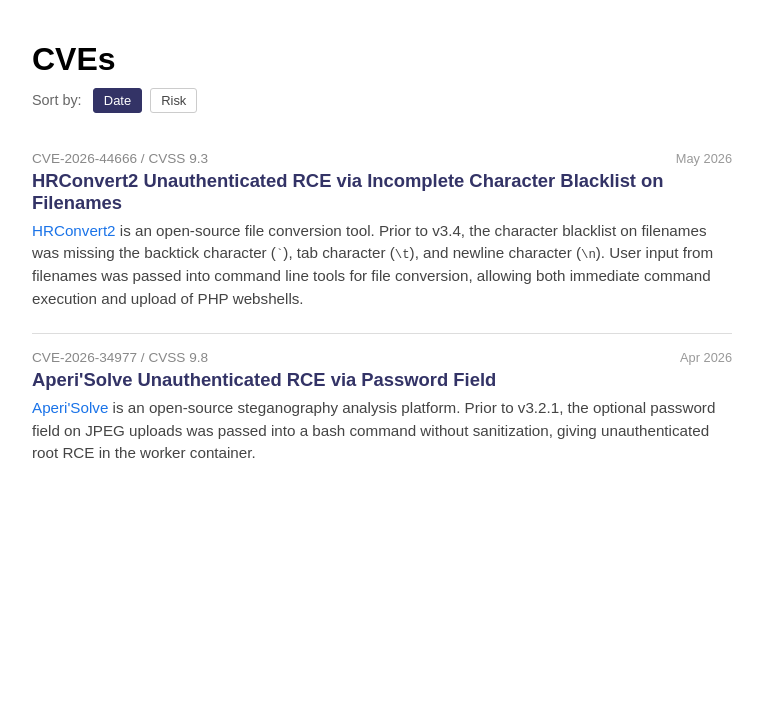
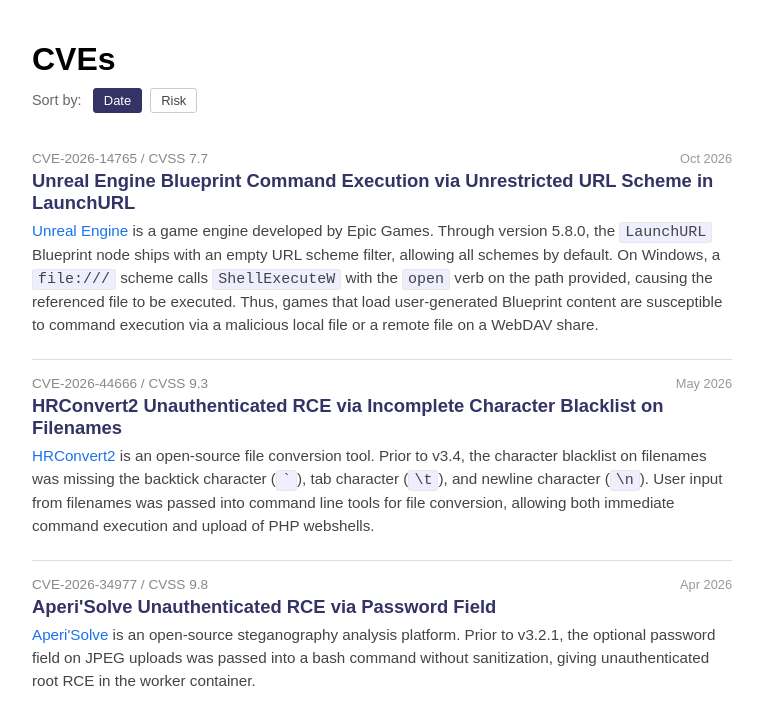
Before and after one commit to KhaelK138/KhaelK138.github.io, a Jekyll site: the page cves.html, which Jekyll copies as it is, in a window 1280 px wide. Shown: the top 725 px of the page, without its empty margins (258-1021 px from the left). Built offline with Jekyll 4.4.1, drawn with Linux system fonts in a browser that asks for light colours.

Commit message:
added CVE

```diff
--- a/cves.html
+++ b/cves.html
@@ -84,6 +84,13 @@
     .risk-medium { background: #fff3cd; color: #856404; }
     .risk-low { background: #d4edda; color: #155724; }
     .risk-info { background: #e2e8f0; color: #4a5568; }
+    code {
+      font-size: 15px;
+      border: 1px solid #e8e8e8;
+      border-radius: 3px;
+      background-color: #eef;
+      padding: 1px 5px;
+    }
   </style>
 </head>
 <body>
@@ -134,6 +141,16 @@
     </div>
   </div>
 
+  <div class="cve-entry" data-risk="7.7" data-date="2026-10-14">
+    <div class="cve-header">
+      <span class="cve-id">CVE-2026-14765 / CVSS 7.7</span>
+      <span class="cve-date">Oct 2026</span>
+    </div>
+    <div class="cve-title">Unreal Engine Blueprint Command Execution via Unrestricted URL Scheme in LaunchURL</div>
+    <div class="cve-description">
+      <a href="https://www.unrealengine.com">Unreal Engine</a> is a game engine developed by Epic Games. Through version 5.8.0, the <code>LaunchURL</code> Blueprint node ships with an empty URL scheme filter, allowing all schemes by default. On Windows, a <code>file:///</code> scheme calls <code>ShellExecuteW</code> with the <code>open</code> verb on the path provided, causing the referenced file to be executed. Thus, games that load user-generated Blueprint content are susceptible to command execution via a malicious local file or a remote file on a WebDAV share.
+    </div>
+  </div>
 </div>
 
 <script>
```
Also changed, not shown: markdown/Business.md (+2 -0 lines).
